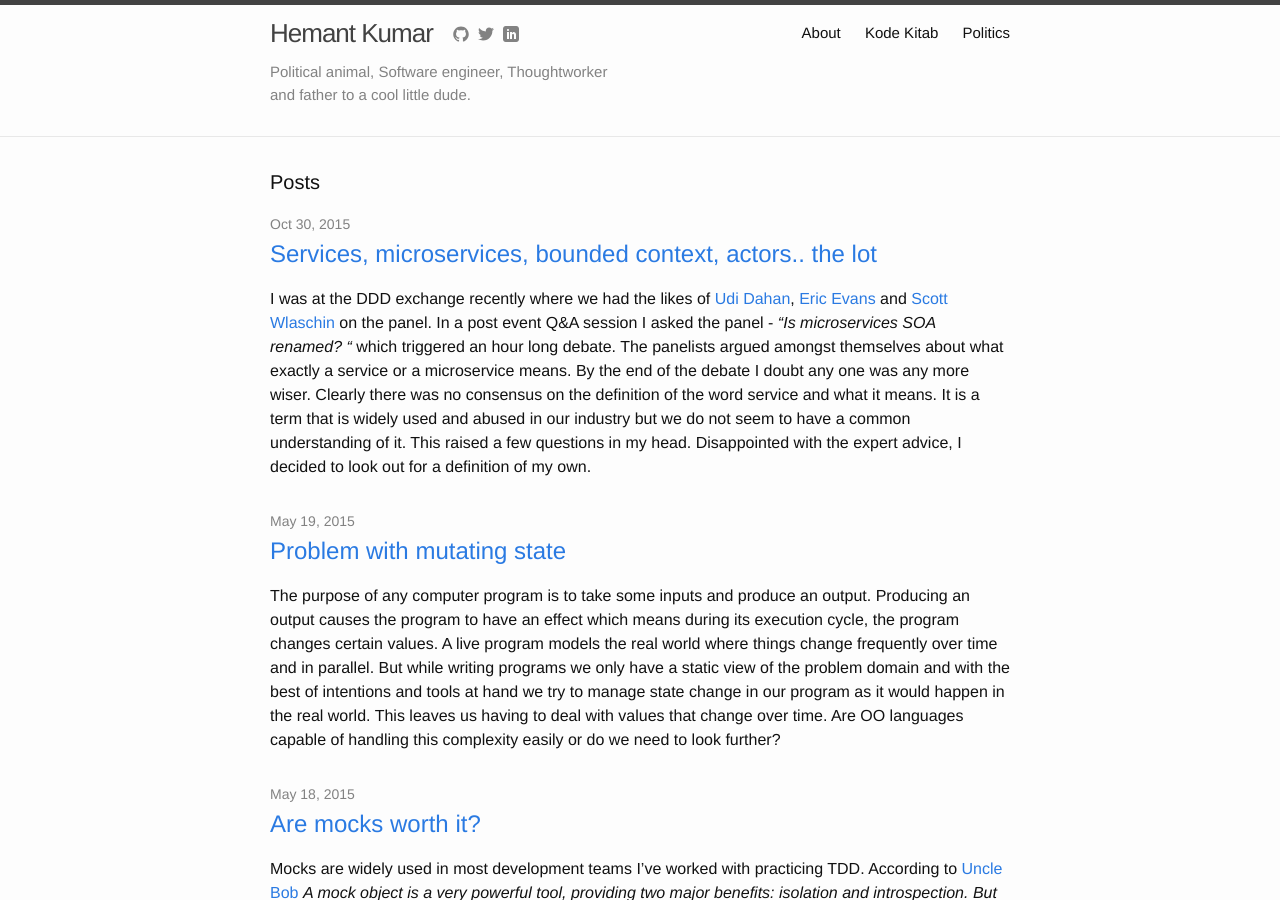
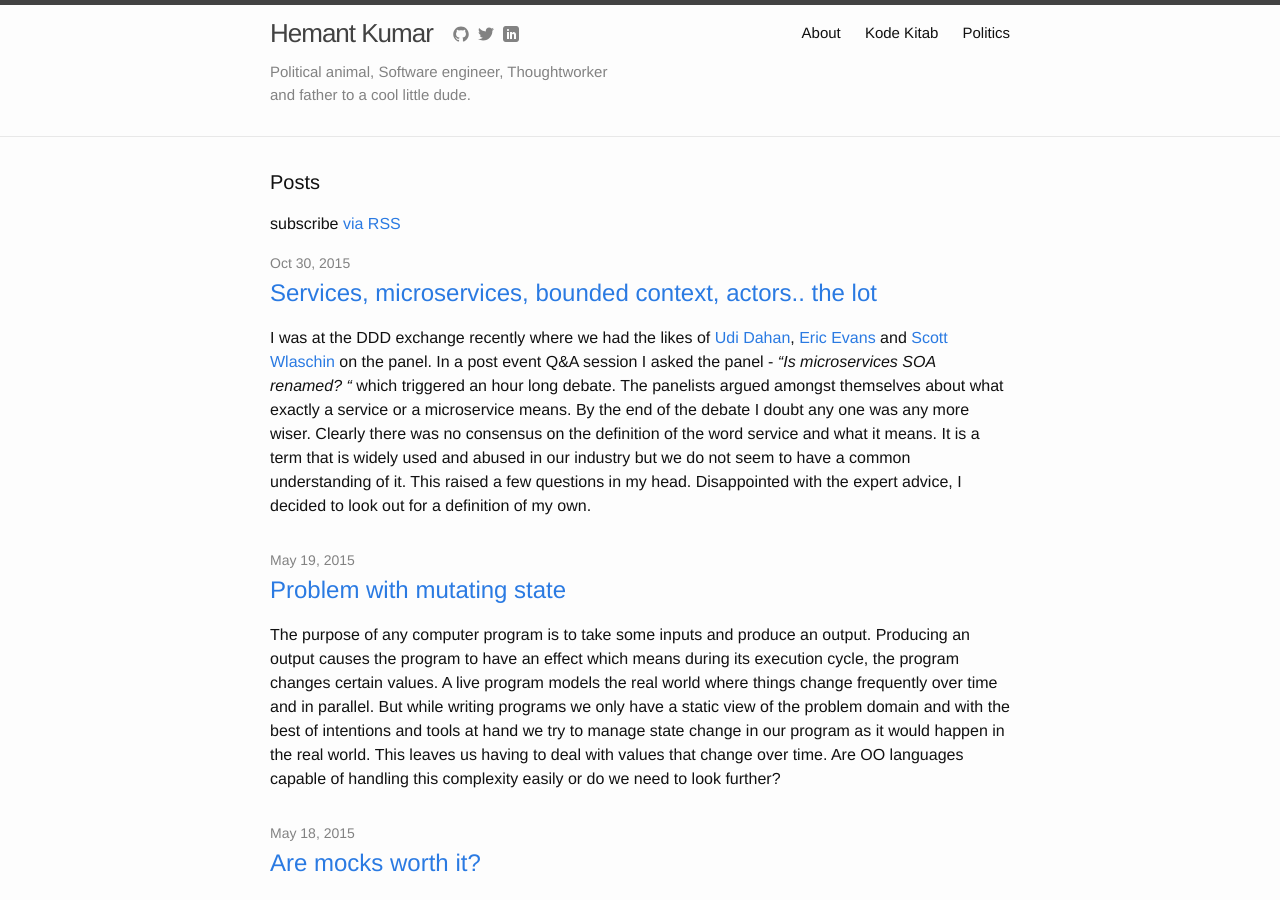
Before and after one commit to hemantksingh/hemantksingh.github.io, a Jekyll site: the page built from index.html, in a window 1280 px wide and 900 px high. Built offline with Jekyll 4.4.1, drawn with Linux system fonts in a browser that asks for light colours; Markdown is read by kramdown in place of the engine named in the settings.

Commit message:
Move subscribe via rss to the top.

```diff
--- a/index.html
+++ b/index.html
@@ -6,6 +6,7 @@ layout: default
 
   <h1 class="page-heading">Posts</h1>
 
+  <p class="rss-subscribe">subscribe <a href="{{ "/feed.xml" | prepend: site.baseurl }}">via RSS</a></p>
   <ul class="post-list">
     {% for post in site.posts %}
       <li>
@@ -19,6 +20,4 @@ layout: default
     {% endfor %}
   </ul>
 
-  <p class="rss-subscribe">subscribe <a href="{{ "/feed.xml" | prepend: site.baseurl }}">via RSS</a></p>
-
 </div>
```
